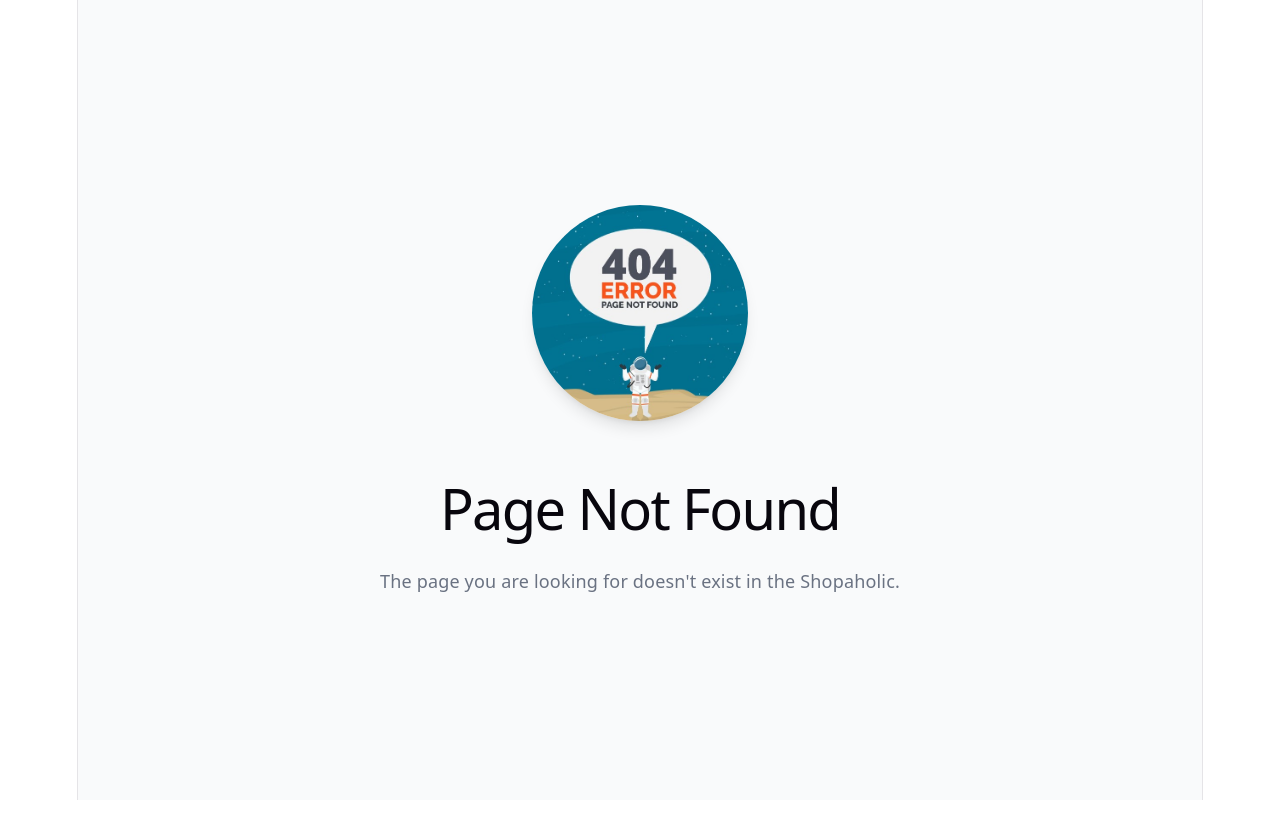
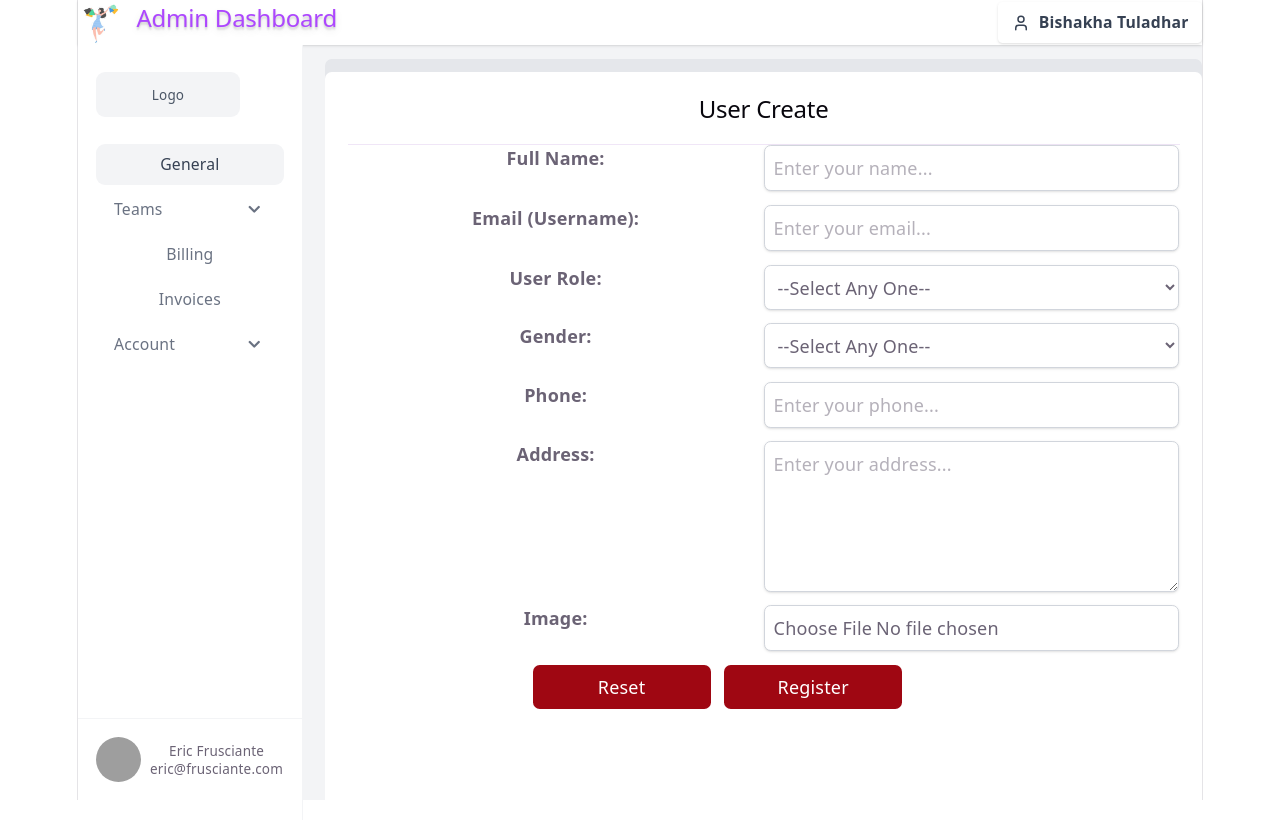
Before and after one commit to bishakhatuladhar123/shopaholicreact, a React (Vite) app: page /admin/user/UserRegister in a window 1280 px wide. Before the commit this address had no page. Shown: the top 820 px of the page. Built offline with nearby package versions, Linux system fonts and the light colour scheme; grey boxes are pictures that could not be loaded.

Commit message:
form handling and validation, user register with select and image input

```diff
--- /dev/null
+++ b/src/components/ui/button/Button.tsx
@@ -0,0 +1,20 @@
+import React from "react";
+export interface IButtonProps{
+    disabled?:boolean,
+    className?:string,
+    children:React.ReactNode
+}
+export const CancelButton=({disabled=false, className='',children}:Readonly<IButtonProps>)=>{
+    return (<>
+    <button type="reset" disabled={disabled} className={`rounded-md cursor-pointer transition hover:scale-98 hover:bg-red-700 w-full bg-red-800 text-white flex items-center justify-center p-2 ${className}`}>
+        {children}
+    </button>
+    </>);
+}
+export const SubmitButton=({disabled=false, className='',children}:Readonly<IButtonProps>)=>{
+    return (<>
+    <button type="submit" disabled={disabled} className={`rounded-md cursor-pointer transition hover:scale-98 hover:bg-teal-700 w-full bg-red-800 text-white flex items-center justify-center p-2 ${className}`}>
+        {children}
+    </button>
+    </>);
+}
--- a/src/components/ui/form/Form.contract.ts
+++ b/src/components/ui/form/Form.contract.ts
@@ -1,16 +1,30 @@
-import type { BaseSyntheticEvent, HTMLInputTypeAttribute, InputHTMLAttributes, ReactNode } from "react";
+import type { BaseSyntheticEvent, HTMLInputTypeAttribute, ReactNode } from "react";
 
-export interface IFormLabelProps{
-    htmlfor?:string;
-    className?:string;
-    children:ReactNode;
+export interface IFormLabelProps {
+    htmlfor?: string;
+    className?: string;
+    children: ReactNode;
 }
+export interface IBaseType {
+    name: string;
+    className?: string;
+    errMsg?: string;
+}
+export interface IFileInputProps extends IBaseType
+{
+    handleChange(name:string, files:File|Array<File>):void;
+}
+export interface ITextAreaProps extends IBaseType{
+    rows?:number;
+    handleChange(e: BaseSyntheticEvent): void;
+}
+export interface ITextInputProps extends IBaseType{
+    type:HTMLInputTypeAttribute;
+    handleChange(e: BaseSyntheticEvent): void;
+}
+export interface ISingleOption{label:string,value:string}
 
-export interface ITextInputProps {
-    type:HTMLInputTypeAttribute;
-    className?:string;
-    name:string;
-    placeholder?:string;
-    errMsg?:string;
-    handleChange (e:BaseSyntheticEvent):void;
+export interface ISelectOptionsProps extends IBaseType {
+    options: Array<ISingleOption>;
+    handleChange(e: BaseSyntheticEvent): void;
 }
--- a/src/components/ui/form/Input.tsx
+++ b/src/components/ui/form/Input.tsx
@@ -1,11 +1,11 @@
-import type { ITextInputProps } from "./Form.contract";
+import type { BaseSyntheticEvent } from "react";
+import type { IFileInputProps, ISelectOptionsProps, ISingleOption, ITextAreaProps, ITextInputProps } from "./Form.contract";
 
-export const TextInput = ({type='text', name,className='',  placeholder="", errMsg="", handleChange }: Readonly<ITextInputProps>)=> {
-
+export const TextInput = ({ type = 'text', name, className = '',  errMsg = "", handleChange }: Readonly<ITextInputProps>) => {
     return (
         <>
             <input
-                 type={type}
+                type={type}
                 name={name}
                 placeholder={`Enter your ${name}...`}
                 onChange={handleChange}
@@ -16,3 +16,54 @@ export const TextInput = ({type='text', name,className='',  placeholder="", errM
         </>
     );
 }
+
+export const TextAreaInput = ({ name, className = '', errMsg = "", handleChange }: Readonly<ITextAreaProps>) => {
+    return (
+        <>
+            <textarea
+                name={name}
+                placeholder={`Enter your ${name}...`}
+                onChange={handleChange}
+                rows={5}
+                className={`border border-gray-300 w-full p-2 rounded-md shadow bg-white  ${className}`}
+            ></textarea>
+            <span className="text-red-800 text-sm italic">{errMsg}</span>
+
+        </>
+    );
+}
+
+export const FileInput = ({ name, className = '', errMsg = '', handleChange }: Readonly<IFileInputProps>) => {
+    return (
+        <>
+            <input
+                type={'file'}
+                name={name}
+                placeholder={`Enter you ${name}....`}
+                onChange={(e:BaseSyntheticEvent)=>{
+                    const files=Object.values(e.target.files)
+                    handleChange(name,files [0] as File)
+            }}
+            className={`border border-gray-300 w-full p-2 rounded-md shadow bg-white ${className} `}
+/>
+        </>
+    );
+}
+export const SelectOptionInput = ({ name, className = '', errMsg = "", handleChange, options }: Readonly<ISelectOptionsProps>) => {
+    return (
+        <>
+            <select name={name} onChange={handleChange} className={`border border-gray-300 w-full p-2 h-10 rounded-md shadow bg-white  ${className}`}>
+                <option value="">--Select Any One--</option>
+                {
+                    options && options.map((option: ISingleOption, i: number) => (
+                        <option key={i} value ={option.value}>
+                            {option.label}
+                        </option>
+                    ))
+                }
+            </select>
+            <span className="text-red-800 text-sm italic">{errMsg}</span>
+
+        </>
+    );
+}
--- a/src/components/ui/typography/PageTitle.tsx
+++ b/src/components/ui/typography/PageTitle.tsx
@@ -1,4 +1,4 @@
-import type{IH1Props} from "./PageTitle.contract";
+import type{IH1Props,IH2Props,IH3Props} from "./PageTitle.contract";
 // interface IH1Props {
 //     className: string;
 //     children: ReactNode;
@@ -10,3 +10,20 @@ export const H1 = ({ className = 'text-green-900', children }: Readonly<IH1Props
         </h1>
     );
 }
+
+
+export const H2 = ({ className = 'text-green-950', children }: Readonly<IH1Props>) => {
+    return (
+        <h2 className={`text-4xl font-semibold ${className}`}>
+            {children}
+        </h2>
+    );
+}
+
+export const H3 = ({ className = 'text-green-900', children }: Readonly<IH1Props>) => {
+    return (
+        <h3 className={`text-3xl font-semibold ${className}`}>
+            {children}
+        </h3>
+    );
+}
--- a/src/config/Router.tsx
+++ b/src/config/Router.tsx
@@ -8,6 +8,7 @@ import AdminDashboard from "../pages/admin/AdminDashboard";
 import UserDashboard from "../pages/user/UserDashboard";
 import UserLayout from "../pages/layouts/UserLayout";
 import UserProfile from "../pages/user/UserProfile";
+import UserRegister from "../pages/admin/user/UserRegister";
 
 const routerData = createBrowserRouter([
     { path: "/", element: <HomePage /> },
@@ -16,6 +17,7 @@ const routerData = createBrowserRouter([
         path: "/admin", element: <AdminLayout />, children: [
             { index: true, Component: AdminDashboard },
             { path: "users", element: <UserList /> },
+            {path:"user/UserRegister",element :<UserRegister/>},
         ]
     },
     {
--- /dev/null
+++ b/src/pages/admin/user/UserRegister.tsx
@@ -0,0 +1,111 @@
+import { useState, type BaseSyntheticEvent } from "react";
+import { FileInput,SelectOptionInput, TextAreaInput, TextInput } from "../../../components/ui/form/Input";
+import { FormLabel } from "../../../components/ui/form/Label";
+import { H2 } from "../../../components/ui/typography/PageTitle";
+import { CancelButton, SubmitButton } from "../../../components/ui/button/Button";
+
+export default function UserRegister() {
+
+    const [data, setData] = useState({
+        name: "",
+        email: "",
+        role: "",
+        address: "",
+        phone: "",
+        image: ""
+    })
+    const handleChange = (e: BaseSyntheticEvent) => {
+        e.preventDefault()
+        const { name, value } = e.target;
+        setData(
+            {
+                ...data,
+                [name]: value,
+
+            })
+    }
+
+    const handleFileChange = (name: string, file: File | Array<File>) => {
+        setData({
+            ...data,
+            [name]: file,
+        });
+    }
+
+    return (
+        <>
+            <div className="bg-white w-full rounded-md flex-col p-5 gap-5">
+                <div className="w-full pb-3 border-b border-purple-800/10">
+                    <H2>User Create</H2>
+                </div>
+
+                <form action="" className="flex flex-col gap-3">
+                    <div className="flex">
+                        <FormLabel htmlfor="name">Full Name:</FormLabel>
+                        <div className="w-2/3 flex flex-col">
+                            <TextInput name="name" type="text" handleChange={handleChange} />
+                        </div>
+                    </div>
+                    <div className="flex">
+                        <FormLabel htmlfor="email">Email (Username):</FormLabel>
+                        <div className="w-2/3 flex flex-col">
+                            <TextInput name="email" type="email" handleChange={handleChange} />
+                        </div>
+                    </div>
+                    <div className="flex">
+                        <FormLabel htmlfor="role">User Role:</FormLabel>
+                        <div className="w-2/3 flex flex-col">
+                            <SelectOptionInput
+                                options={[
+                                    { label: "AdminUser", value: "admin" },
+                                    { label: "User", value: "user" }
+                                ]}
+                                name='role' handleChange={handleChange}>
+
+                                </SelectOptionInput>
+                        </div>
+                    </div>
+                    <div className="flex">
+                        <FormLabel htmlfor="gender">Gender:</FormLabel>
+                        <div className="w-2/3 flex flex-col">
+                            <SelectOptionInput
+                                options={[
+                                    { label: "Male", value: "male" },
+                                    { label: "Female", value: "female" },
+                                    { label: "Other", value: "other" },
+                                ]}
+                                name='gender' handleChange={handleChange}></SelectOptionInput>
+                        </div>
+                    </div>
+                    <div className="flex">
+                        <FormLabel htmlfor="phone">Phone:</FormLabel>
+                        <div className="w-2/3 flex flex-col">
+                            <TextInput name="phone" type="tel" handleChange={handleChange} />
+                        </div>
+                    </div>
+
+                    <div className="flex">
+                        <FormLabel htmlfor="address">Address:</FormLabel>
+                        <div className="w-2/3 flex flex-col">
+                        <TextAreaInput name="address" handleChange={handleChange} />
+                        </div>
+                    </div>
+
+                    <div className="flex">
+                        <FormLabel htmlfor="image">Image:</FormLabel>
+                        <div className="w-2/3 flex flex-col">
+                        <FileInput name="image" handleChange={handleFileChange}/>
+                        </div>
+                    </div>
+
+                    <div className="w-2/3 flex gap-3 justify-end">
+                        <div className="w-2/3 flex gap-3">
+                            <CancelButton>Reset</CancelButton>
+                            <SubmitButton>Register</SubmitButton>
+                        </div>
+                    </div>
+                </form>
+            </div>
+        </>
+    );
+}
```
Also changed, not shown: src/components/ui/typography/PageTitle.contract.ts (+10 -0 lines).
